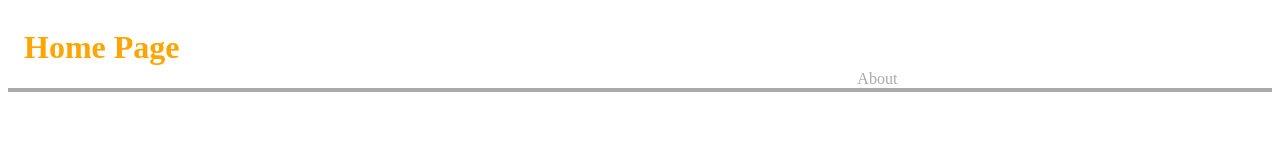
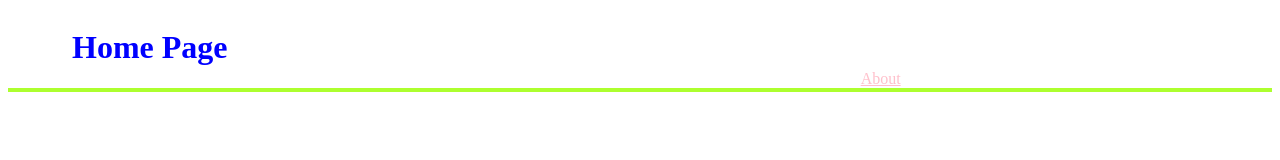
Before and after one commit to mjschreier1/git-collaboration-2, a plain HTML site: page app/index.html in a window 1280 px wide. Drawn offline with Linux system fonts and the light colour scheme.

Commit message:
edited 5 css properties

```diff
--- a/app/styles.css
+++ b/app/styles.css
@@ -1,15 +1,15 @@
 header {
   display: grid;
   grid-template-columns: repeat(6, 1fr);
-  grid-gap: 10px;
+  grid-gap: 15px;
   align-items: end;
-  border-bottom: .3rem solid darkgrey;
+  border-bottom: .3rem solid greenyellow;
 }
 
 h1 {
   grid-column: 1/span 2;
-  margin-left: 1rem;
-  color: orange;
+  margin-left: 4rem;
+  color: blue;
 }
 
 nav {
@@ -17,6 +17,6 @@ nav {
 }
 
 nav a {
-  text-decoration: none;
-  color: darkgrey;
+  text-decoration: underline;
+  color: pink;
 }
```
